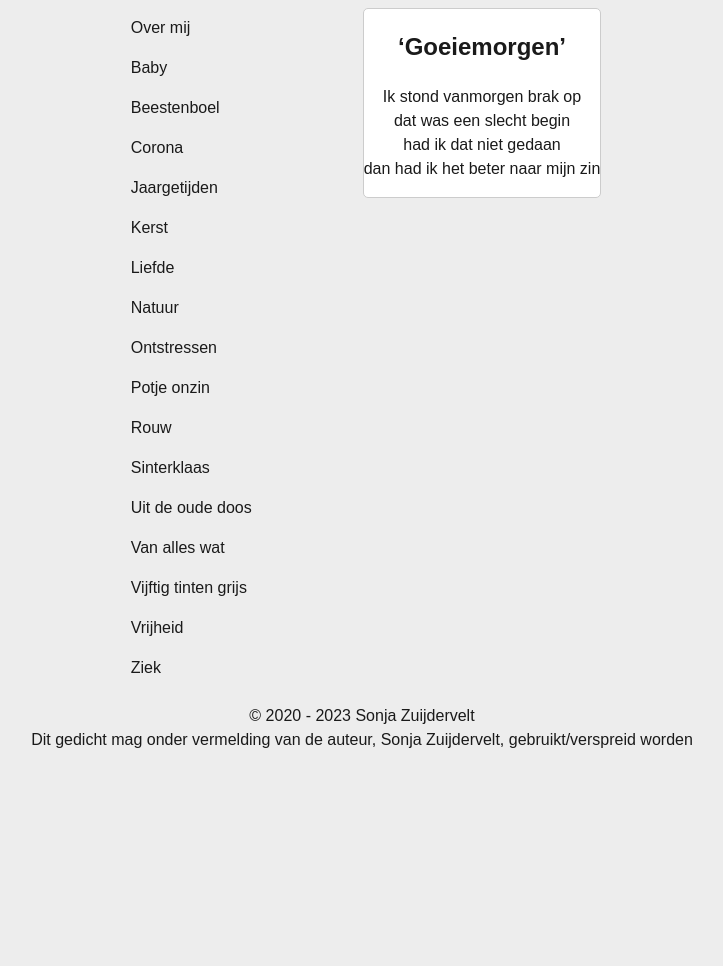
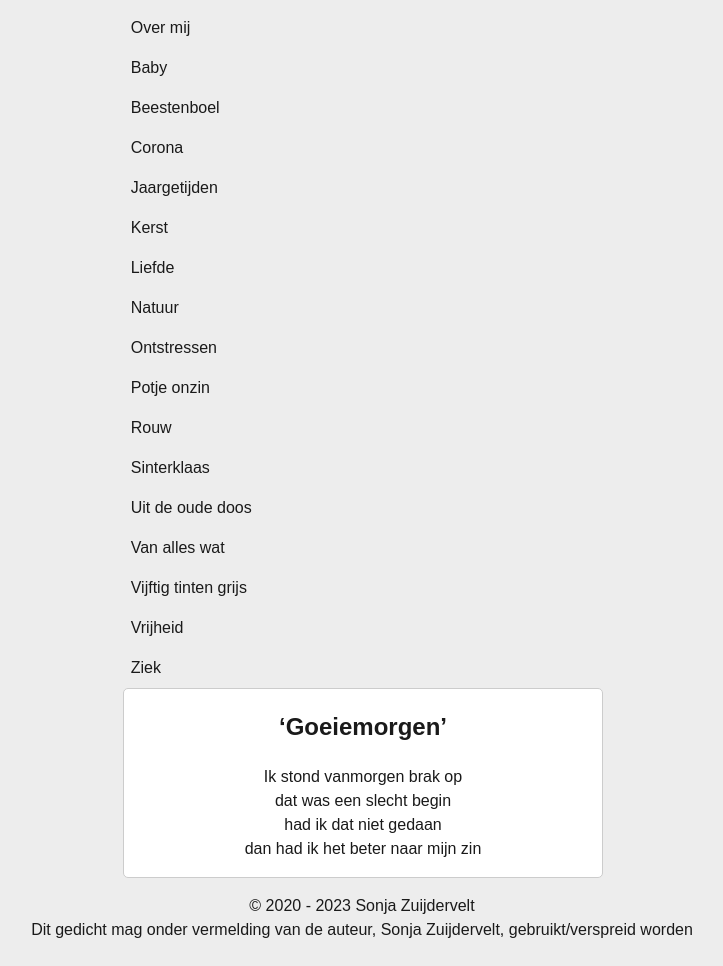
Before and after one commit to gedichtenkoffer/gedichtenkoffer, a Jekyll site: the page built from Ziek/Goeiemorgen.md, in a window 1280 px wide. Shown: the whole page, without its empty margins (278-1001 px from the left). Built offline with Jekyll 4.4.1, drawn with Linux system fonts in a browser that asks for light colours; our own code applies the rules of GitHub Pages for plain Markdown files; before the commit the page ends 900 px from its top, so only the background shows below that.

Commit message:
mobile style

```diff
--- a/assets/main.css
+++ b/assets/main.css
@@ -42,21 +42,21 @@
 
 article,
 nav {
-    float: left;
+    width: 100%;
+    height: auto;
 }
 
-section::after {
-    content: "";
-    display: table;
-    clear: both;
-}
-
-@media (max-width: 600px) {
+@media screen and (min-width: 1200px) {
 
     article,
     nav {
-        width: 100%;
-        height: auto;
+        float: left;
+    }
+
+    section::after {
+        content: "";
+        display: table;
+        clear: both;
     }
 }
 
```
